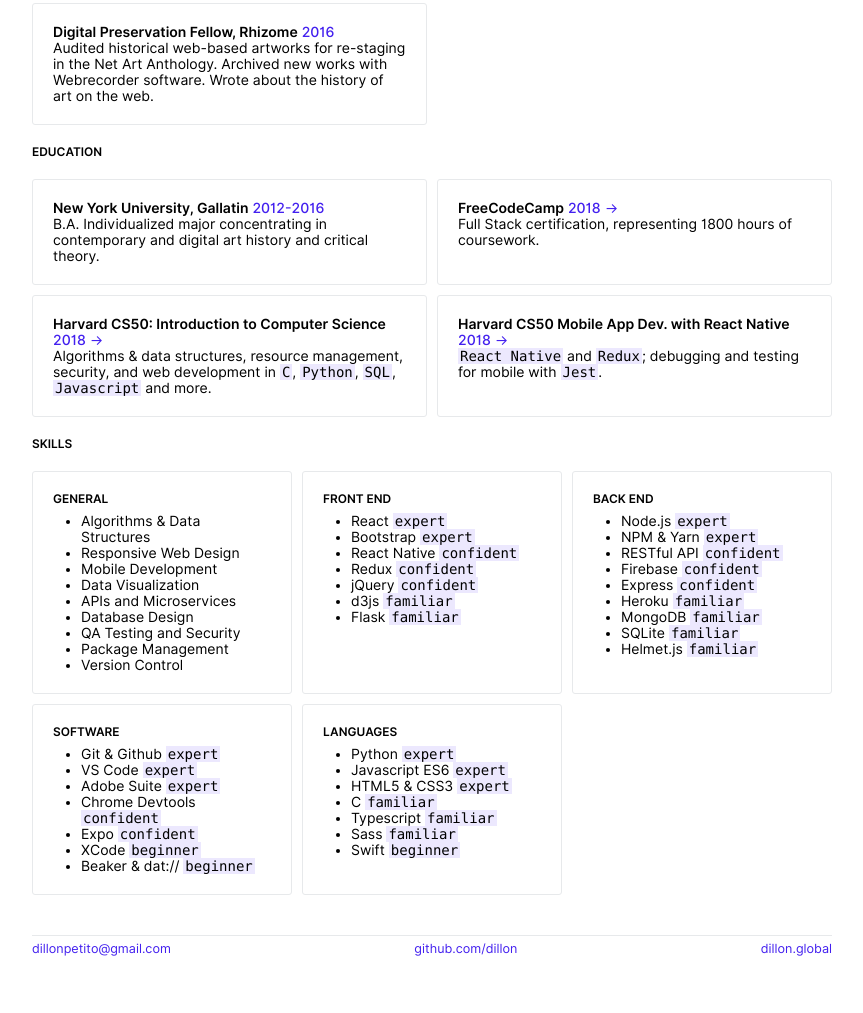
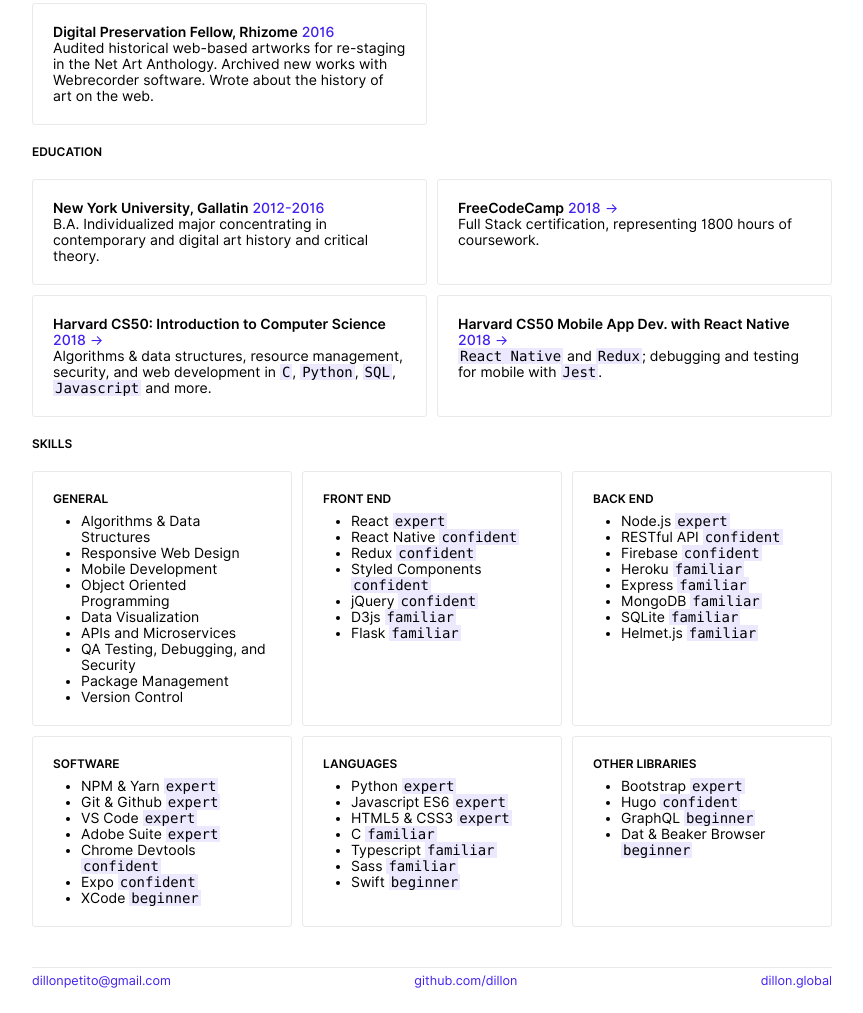
Before and after one commit to dillon/dillon-ml, a plain HTML site: page resume.html in a window 1280 px wide. Shown: the part 610-1623 px from the top of the page, without its empty margins (208-1071 px from the left). Before the commit the page ends 1591 px from the top, so only its background shows below. Drawn offline with Linux system fonts and the light colour scheme.

Commit message:
updated resume

```diff
--- a/resume.html
+++ b/resume.html
@@ -144,7 +144,7 @@
         <span class="title">Harvard CS50: Introduction to Computer Science</span> <span class="flare date">2018</span>
         <span class="link-arrow flare">&rarr;</span>
         <br>
-        Algorithms & data structures, resource management, security, and web development in <code>C</code>,
+        Algorithms &amp; data structures, resource management, security, and web development in <code>C</code>,
         <code>Python</code>,
         <code>SQL</code>, <code>Javascript</code>
         and more.
@@ -161,13 +161,13 @@
       <div class="block">
         <div class="inner-block-title">GENERAL</div>
         <ul>
-          <li>Algorithms & Data Structures</li>
+          <li>Algorithms &amp; Data Structures</li>
           <li>Responsive Web Design</li>
           <li>Mobile Development</li>
+          <li>Object Oriented Programming</li>
           <li>Data Visualization</li>
           <li>APIs and Microservices</li>
-          <li>Database Design</li>
-          <li>QA Testing and Security</li>
+          <li>QA Testing, Debugging, and Security</li>
           <li>Package Management</li>
           <li>Version Control</li>
         </ul>
@@ -176,11 +176,11 @@
         <div class="inner-block-title">FRONT END</div>
         <ul>
           <li>React <code>expert</code></li>
-          <li>Bootstrap <code>expert</code></li>
           <li>React Native <code>confident</code></li>
           <li>Redux <code>confident</code></li>
+          <li>Styled Components <code>confident</code></li>
           <li>jQuery <code>confident</code></li>
-          <li>d3js <code>familiar</code></li>
+          <li>D3js <code>familiar</code></li>
           <li>Flask <code>familiar</code></li>
         </ul>
       </div>
@@ -188,11 +188,10 @@
         <div class="inner-block-title">BACK END</div>
         <ul>
           <li>Node.js <code>expert</code></li>
-          <li>NPM & Yarn <code>expert</code></li>
           <li>RESTful API <code>confident</code></li>
           <li>Firebase <code>confident</code></li>
-          <li>Express <code>confident</code></li>
           <li>Heroku <code>familiar</code></li>
+          <li>Express <code>familiar</code></li>
           <li>MongoDB <code>familiar</code></li>
           <li>SQLite <code>familiar</code></li>
           <li>Helmet.js <code>familiar</code></li>
@@ -201,13 +200,13 @@
       <div class="block">
         <div class="inner-block-title">SOFTWARE</div>
         <ul>
+          <li>NPM &amp; Yarn <code>expert</code></li>
           <li>Git &amp; Github <code>expert</code></li>
           <li>VS Code <code>expert</code></li>
           <li>Adobe Suite <code>expert</code></li>
           <li>Chrome Devtools <code>confident</code></li>
           <li>Expo <code>confident</code></li>
           <li>XCode <code>beginner</code></li>
-          <li>Beaker & dat:// <code>beginner</code></li>
         </ul>
       </div>
       <div class="block">
@@ -215,11 +214,20 @@
         <ul>
           <li>Python <code>expert</code></li>
           <li>Javascript ES6 <code>expert</code></li>
-          <li>HTML5 & CSS3 <code>expert</code></li>
+          <li>HTML5 &amp; CSS3 <code>expert</code></li>
           <li>C <code>familiar</code></li>
           <li>Typescript <code>familiar</code></li>
           <li>Sass <code>familiar</code></li>
           <li>Swift <code>beginner</code></li>
+        </ul>
+      </div>
+      <div class="block">
+        <div class="inner-block-title">OTHER LIBRARIES</div>
+        <ul>
+          <li>Bootstrap <code>expert</code></li>
+          <li>Hugo <code>confident</code></li>
+          <li>GraphQL <code>beginner</code></li>
+          <li>Dat &amp; Beaker Browser <code>beginner</code></li>
         </ul>
       </div>
     </div>
```
Also changed, not shown: 1 other file.
